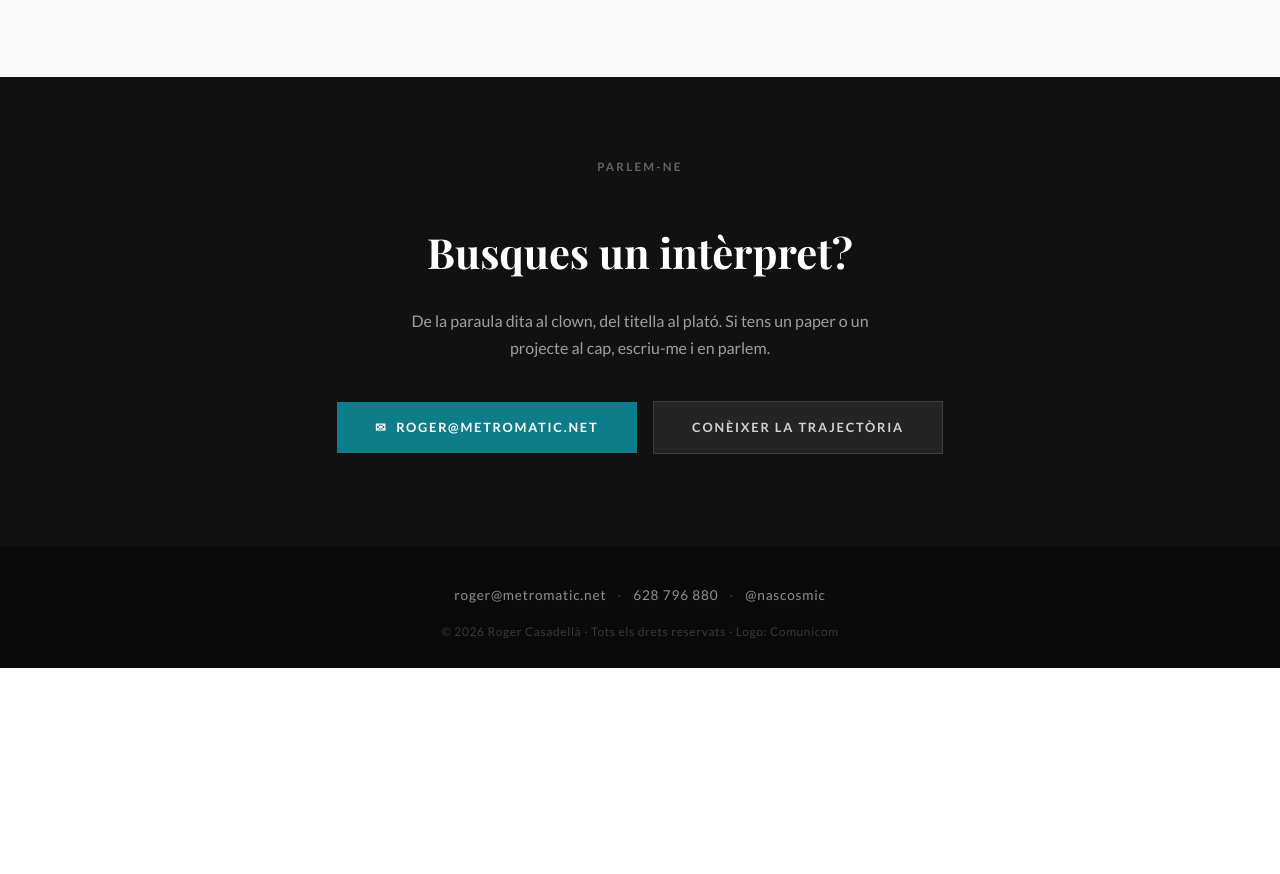
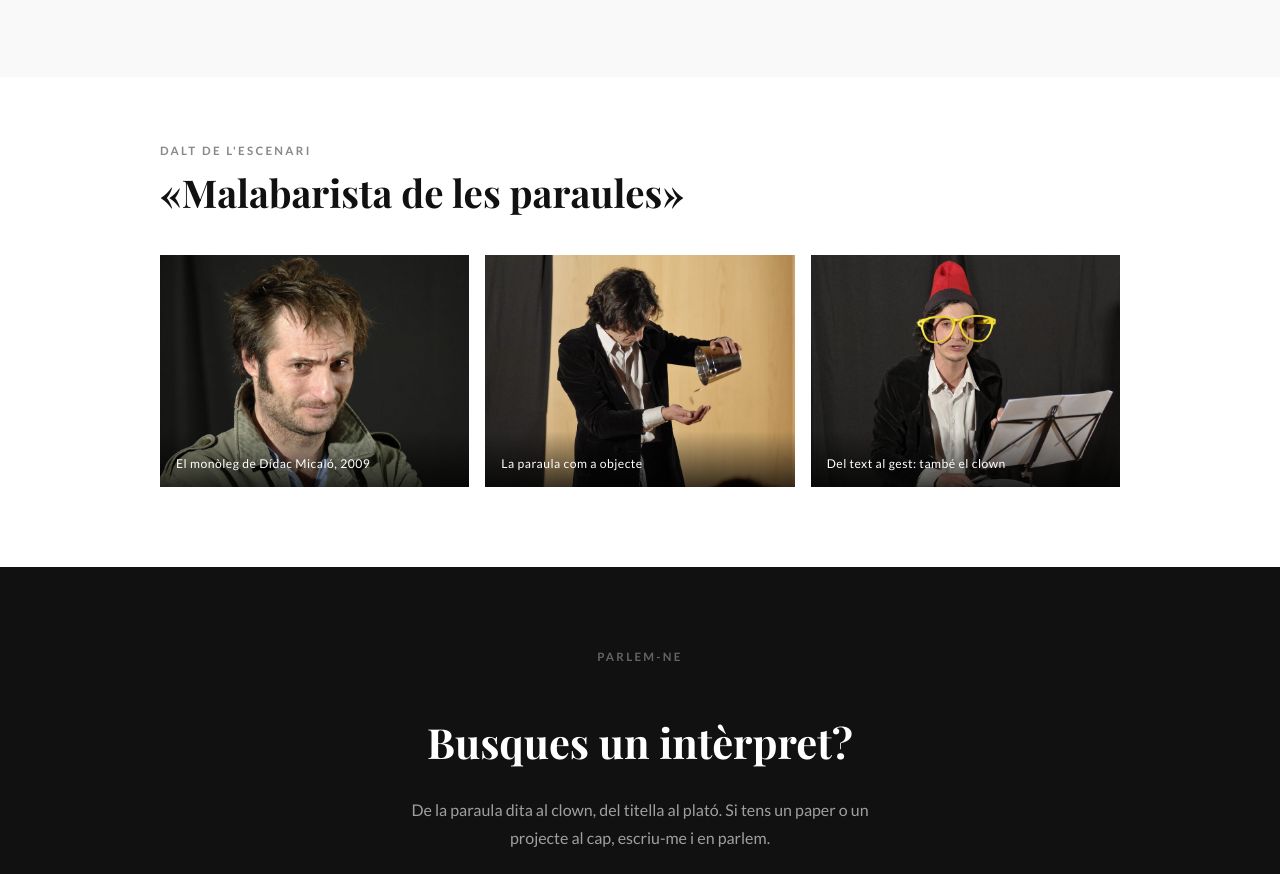
Before and after one commit to oucosmic/web-personal, a plain HTML site: page interpretacio.html in a window 1280 px wide. Shown: the part 2718-3592 px from the top of the page. Before the commit the page ends 3386 px from the top, so only its background shows below. Drawn offline with nearby package versions, Linux system fonts and the light colour scheme; a web font is replaced by a local one.

Commit message:
Afegeix la galeria d'Interpretació («Malabarista de les paraules»)

```diff
--- a/interpretacio.html
+++ b/interpretacio.html
@@ -312,6 +312,35 @@
       text-align: center;
     }
 
+    /* GALERIA */
+    #galeria { background: var(--blanc); padding-top: 4rem; }
+    .galeria-grid {
+      display: grid;
+      grid-template-columns: repeat(3, 1fr);
+      gap: 1rem;
+    }
+    .galeria-item {
+      position: relative;
+      overflow: hidden;
+      aspect-ratio: 4 / 3;
+    }
+    .galeria-item img {
+      width: 100%; height: 100%;
+      object-fit: cover;
+      display: block;
+      transition: transform 0.4s ease;
+    }
+    .galeria-item:hover img { transform: scale(1.04); }
+    .galeria-item figcaption {
+      position: absolute;
+      bottom: 0; left: 0; right: 0;
+      padding: 1.4rem 1rem 0.8rem;
+      background: linear-gradient(transparent, rgba(0,0,0,0.72));
+      color: white;
+      font-size: 0.76rem;
+      letter-spacing: 0.04em;
+    }
+
     @media (max-width: 700px) {
       nav { padding: 0 1.5rem; }
       .nav-hamburger { display: flex; }
@@ -359,6 +388,7 @@
       .nav-toggle:checked ~ .nav-hamburger span:nth-child(3) { transform: translateY(-7px) rotate(-45deg); }
       .projecte { grid-template-columns: 70px 1fr; gap: 1rem; }
       .banner-foto { height: 40vh; min-height: 240px; }
+      .galeria-grid { grid-template-columns: 1fr; }
     }
   </style>
 </head>
@@ -503,6 +533,28 @@
   </div>
 </section>
 
+<!-- GALERIA -->
+<section id="galeria">
+  <div class="container">
+    <p class="section-label">Dalt de l'escenari</p>
+    <h2 class="section-titol">«Malabarista de les paraules»</h2>
+    <div class="galeria-grid">
+      <figure class="galeria-item">
+        <img src="interpretacio_g1.jpg" alt="Retrat en primer pla amb abric verd i mirada intensa" loading="lazy">
+        <figcaption>El monòleg de Dídac Micaló, 2009</figcaption>
+      </figure>
+      <figure class="galeria-item">
+        <img src="interpretacio_g2.jpg" alt="En escena, abocant paraules d'un pot metàl·lic a la mà" loading="lazy">
+        <figcaption>La paraula com a objecte</figcaption>
+      </figure>
+      <figure class="galeria-item">
+        <img src="interpretacio_g3.jpg" alt="Moment còmic amb barretina i unes ulleres grogues gegants" loading="lazy">
+        <figcaption>Del text al gest: també el clown</figcaption>
+      </figure>
+    </div>
+  </div>
+</section>
+
 <!-- CONTACTE -->
 <section class="desenllac">
   <p class="section-label">Parlem-ne</p>
```
Also changed, not shown: interpretacio_g1.jpg (added), interpretacio_g2.jpg (added), interpretacio_g3.jpg (added).
